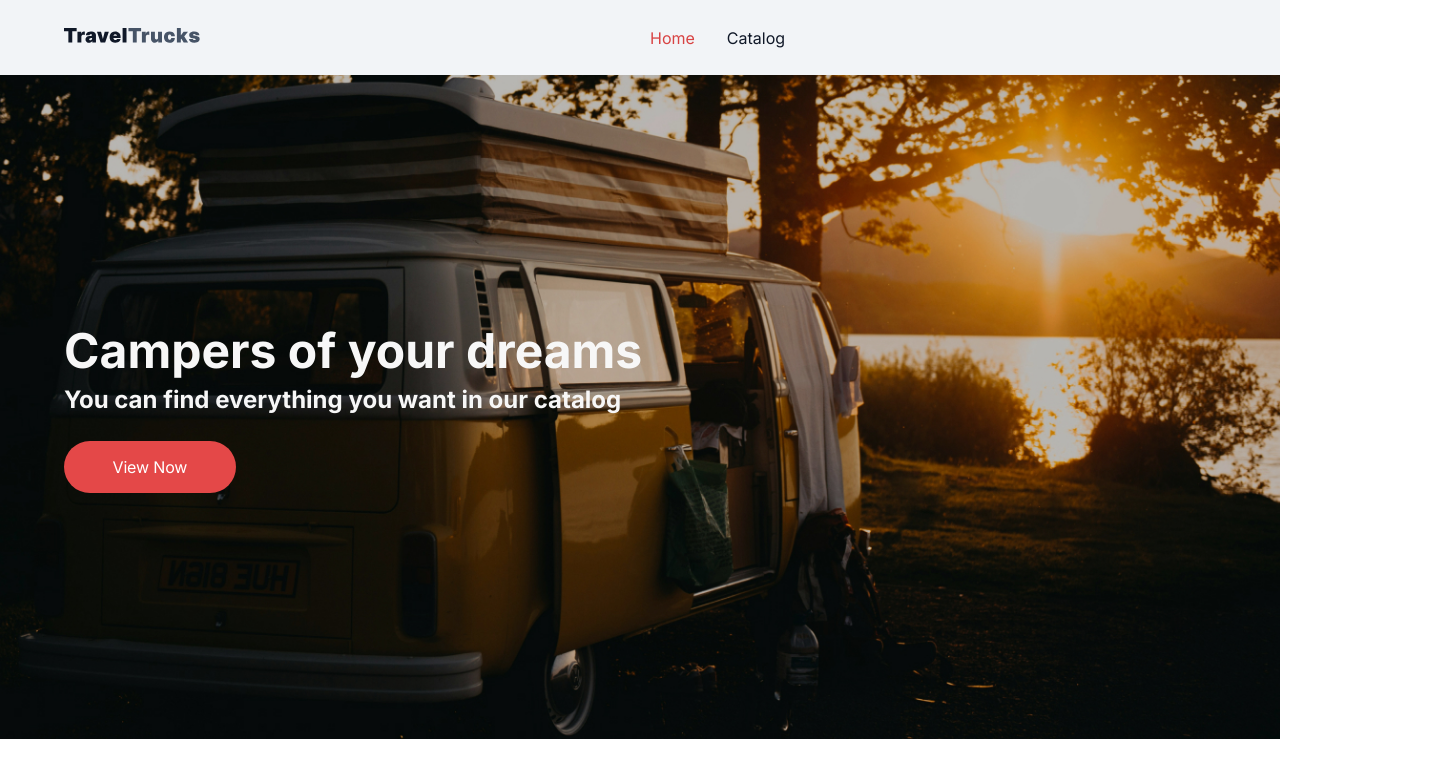
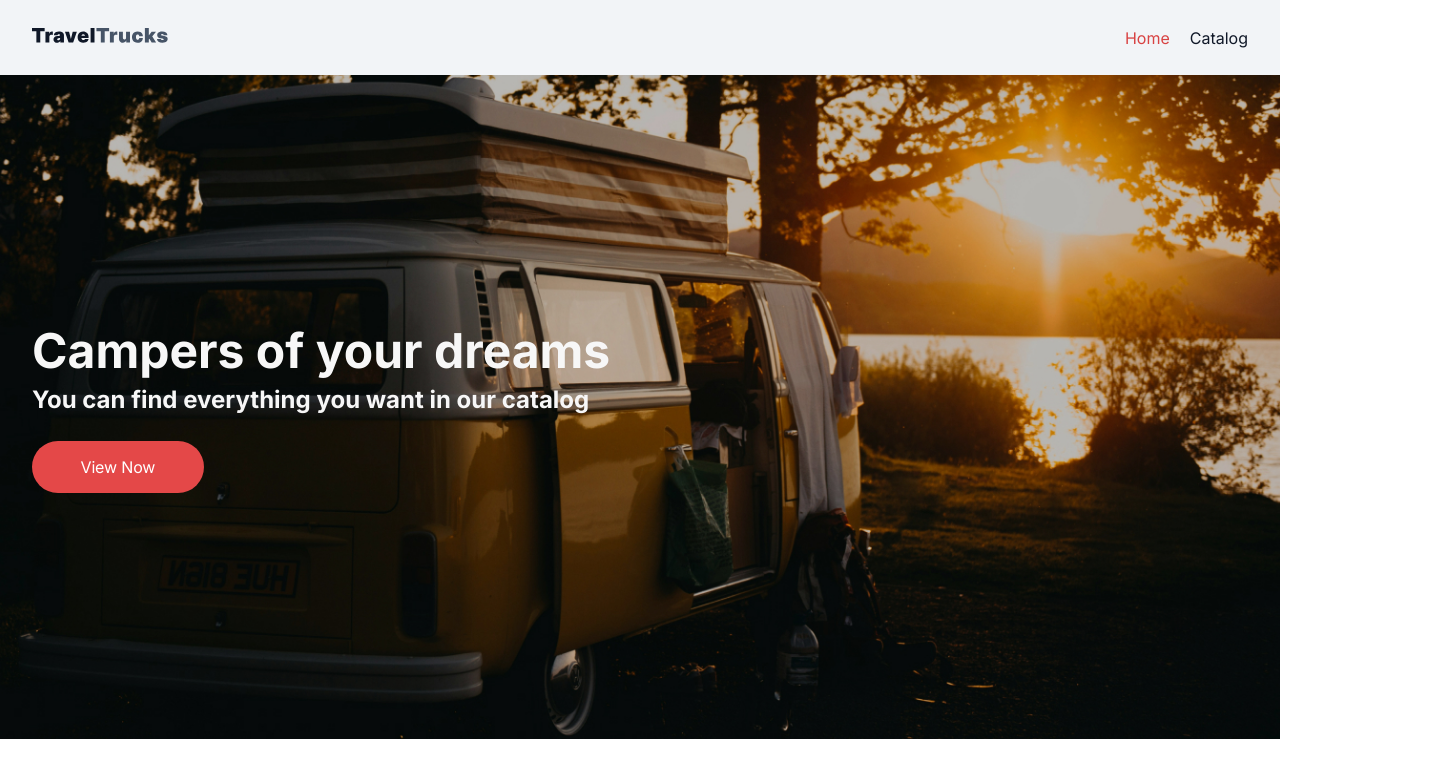
Before and after one commit to YK9968/Website-TravelTrucks, a React (Vite) app: page / in a window 1280 px wide. Shown: the top 778 px of the page, 1440 px wide, since content can reach past the window. Built offline with nearby package versions, Linux system fonts and the light colour scheme.

Commit message:
add adaptive for home page

```diff
--- a/src/components/Layout/Layout.module.css
+++ b/src/components/Layout/Layout.module.css
@@ -1,9 +1,22 @@
 .headerContainer {
-  margin: auto;
-  padding: 0 64px;
-  display: flex;
-  width: 1440px;
-  align-items: center;
+  @media (min-width: 375px) {
+    padding: 0 16px;
+    display: flex;
+    width: 375px;
+    align-items: center;
+    width: auto;
+  }
+
+  @media (min-width: 768px) {
+    padding: 0 32px;
+    margin: auto;
+  }
+
+  @media (min-width: 1440px) {
+    padding: 0 64px;
+    width: 1440px;
+    margin: auto;
+  }
 }
 
 .header {
--- a/src/components/Logo/Logo.module.css
+++ b/src/components/Logo/Logo.module.css
@@ -1,4 +1,10 @@
 .iconContainer {
-  padding: 28px 0;
-  margin-right: 450px;
+  @media (min-width: 375px) {
+    padding: 28px 0;
+    margin-right: auto;
+  }
+
+  @media (min-width: 1440px) {
+    margin-right: 450px;
+  }
 }
--- a/src/components/Navigation/Navigation.module.css
+++ b/src/components/Navigation/Navigation.module.css
@@ -1,7 +1,7 @@
 .navList {
   list-style: none;
   display: flex;
-  gap: 32px;
+  gap: 20px;
 }
 
 .link {
--- a/src/pages/HomePage/HomePage.module.css
+++ b/src/pages/HomePage/HomePage.module.css
@@ -1,3 +1,69 @@
+.container {
+  @media (min-width: 375px) {
+    padding: 260px 16px;
+    width: 375px;
+  }
+
+  @media (max-width: 767px) {
+    margin: 0 auto;
+  }
+  @media (min-width: 768px) {
+    padding: 260px 32px;
+    width: 768px;
+  }
+  @media (min-width: 1440px) {
+    padding: 260px 64px;
+    max-width: 1440px;
+  }
+}
+
+.mainTitle {
+  @media (min-width: 375px) {
+    font-weight: 600;
+    font-size: 36px;
+    color: var(--inputs);
+    margin-bottom: 12px;
+  }
+  @media (min-width: 768px) {
+    font-weight: 600;
+    font-size: 48px;
+    margin-bottom: 16px;
+    line-height: 67%;
+  }
+
+  @media (min-width: 1440px) {
+    font-weight: 600;
+    font-size: 48px;
+    line-height: 67%;
+    margin-bottom: 16px;
+  }
+}
+
+.subTitle {
+  @media (min-width: 375px) {
+    font-weight: 600;
+    font-size: 18px;
+    line-height: 133%;
+    color: var(--inputs);
+    margin-bottom: 40px;
+  }
+  @media (min-width: 768px) {
+    font-weight: 600;
+    font-size: 24px;
+    line-height: 133%;
+    color: var(--inputs);
+    margin-bottom: 40px;
+  }
+
+  @media (min-width: 1440px) {
+    font-weight: 600;
+    font-size: 24px;
+    line-height: 133%;
+    color: var(--inputs);
+    margin-bottom: 40px;
+  }
+}
+
 .hero {
   margin: 0 auto;
   background-repeat: no-repeat;
@@ -6,25 +72,8 @@
   background-image: url(../../assets/img/hero-desktop.webp);
 }
 
-.container {
-  padding: 260px 64px;
-  max-width: 1440px;
-}
-
-.mainTitle {
-  font-weight: 600;
-  font-size: 48px;
-  line-height: 67%;
-  color: var(--inputs);
-  margin-bottom: 16px;
-}
-
-.subTitle {
-  font-weight: 600;
-  font-size: 24px;
-  line-height: 133%;
-  color: var(--inputs);
-  margin-bottom: 40px;
+.catalogLink:hover {
+  background-color: var(--button-hover);
 }
 
 .catalogLink {
@@ -42,10 +91,6 @@
   transition: background-color 250ms cubic-bezier(0.4, 0, 0.2, 1);
 }
 
-.catalogLink:hover {
-  background-color: var(--button-hover);
-}
-
 @media screen and (min-resolution: 192dpi) and (min-width: 1440px),
   screen and (min-resolution: 2dppx) and (min-width: 1440px),
   screen and (min-device-pixel-ratio: 2) and (min-width: 1440px) {
```
